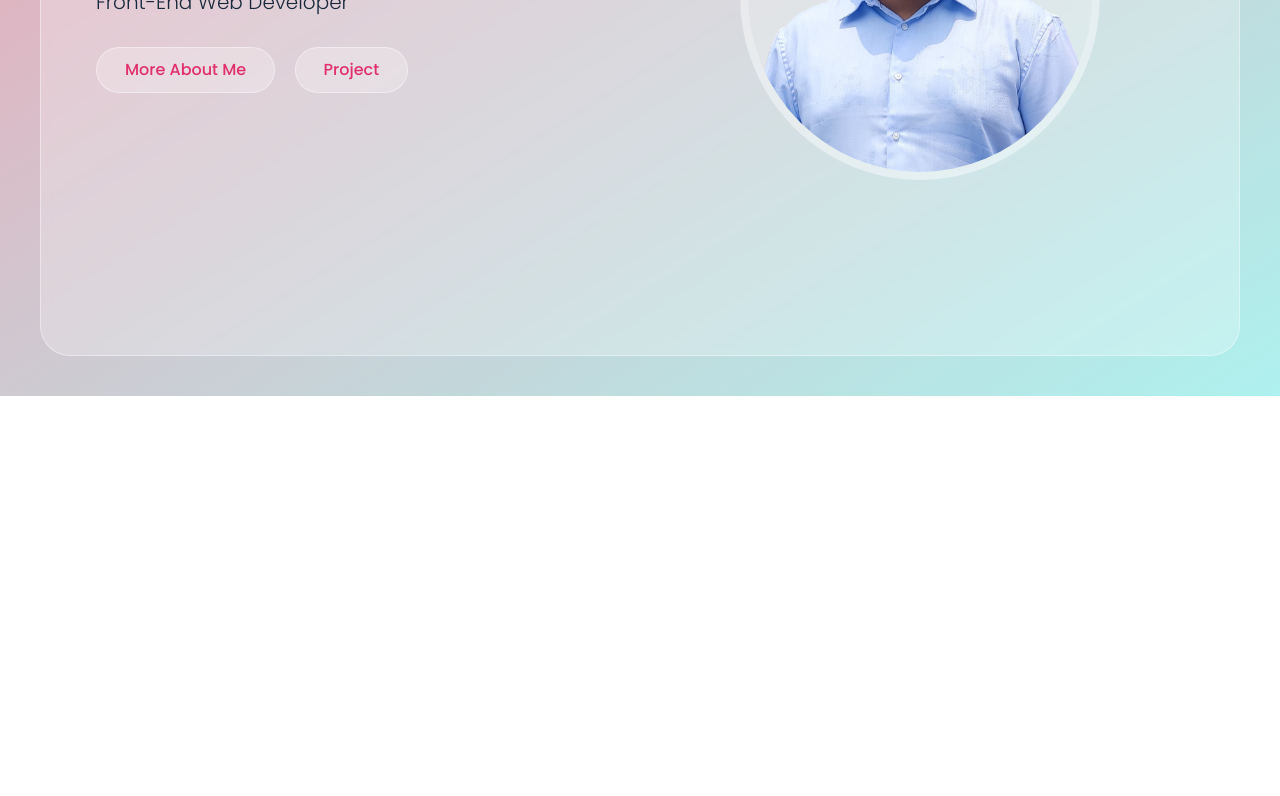
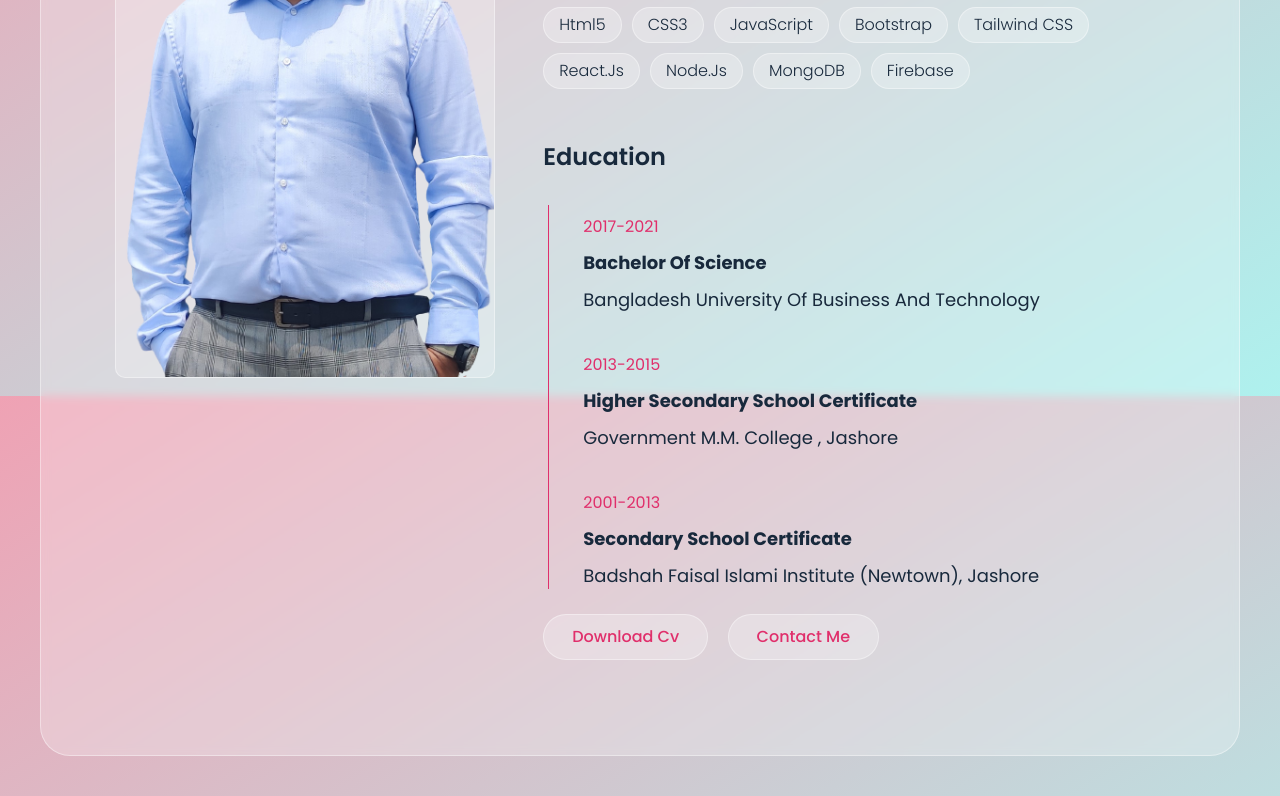
Before and after one commit to FaizulHassan-Rhine/portfolio_website, a plain HTML site: page index.html in a window 1280 px wide. Shown: the part 404-1200 px from the top of the page. Before the commit the page ends 800 px from the top, so only its background shows below. Drawn offline with Linux system fonts and the light colour scheme.

Commit message:
add about me section

```diff
--- a/css/style.css
+++ b/css/style.css
@@ -47,6 +47,7 @@ body{
     min-height: 100vh;
     background-image: linear-gradient(to bottom right, var(--pink-light), var(--cyan-light));
     font-size: 16px;
+    background-attachment: fixed;
     font-family: 'Poppins', sans-serif;
     font-weight: 300;
     color: var(--blue-dark);
@@ -105,6 +106,24 @@ section{
 }
 .align-items-center{
     align-items: center;
+}
+.hidden{
+    display: none !important;
+}
+/* -------------------------------section Title-------------------- */
+.section-title{
+    padding: 0 15px;
+    width: 100%;
+    text-align: center;
+    margin-bottom: 40px;
+}
+section-title h2{
+    font-size: 40px;
+    text-transform: capitalize;
+
+}
+.sec-padding{
+    padding: 80px 0;
 }
 /* ----------------------------------custom scrollbar---------------------- */
 ::-webkit-scrollbar{
@@ -193,3 +212,97 @@ section{
     width: 100%;
     border-radius: 50%;
 }
+
+
+/* --------------------------------------About Section-------------------------- */
+
+.about-img{
+    width: 40%;
+    padding: 0 15px;
+}
+.about-text{
+    width: 60%;
+    padding: 0 15px;
+}
+
+.about-img .img-box{
+background-color: var(--white-alpha-25);
+max-width: 380px;
+border: 1px solid var(--white-alpha-40);
+margin: auto;
+border-radius: 10px;
+}
+
+.about-img .img-box img{
+width: 100%;
+}
+.about-text h3{
+    text-transform: capitalize;
+    font-size: 20px;
+    margin: 20px 0;
+}
+
+.about-text .skills{
+    display: flex;
+    flex-wrap: wrap;
+}
+
+.about-text .skill-item{
+    background-color: var(--white-alpha-25);
+    border: 1px solid var(--white-alpha-40);
+    padding: 5px 15px;
+    text-transform: capitalize;
+    margin: 0 10px 10px 0;
+    border-radius: 20px;
+}
+
+.about-education{
+    margin-top: 40px;
+    margin-bottom: 30px;
+}
+
+
+.about-text .timeline{
+    position: relative;
+}
+.about-text .timeline::before{
+    content: '';
+    position: absolute;
+    height: 100%;
+    width: 1px;
+    top: 0;
+    left: 5px;
+    background-color: var(--main-color);
+}
+
+
+
+.about-text .timeline-item{
+    margin-bottom: 30px;
+    position: relative;
+    padding: 10px 0 0 40px;
+}
+
+.about-text .timeline-item:last-child{
+    margin-bottom: 0;
+
+}
+
+.about-text .timeline-item .date{
+    display: block;
+    color: var(--main-color);
+    font-weight: 400;
+    margin: 0 0 10px;
+}
+.about-text .timeline-item h4{
+    font-size: 18px;
+    text-transform: capitalize;
+    margin: 0 0 10px;
+}
+.about-text .timeline-item h4 span{
+    font-weight: 400;
+}
+
+.about-text .btn{
+    margin: 15px 15px 15px 0;
+}
--- a/index.html
+++ b/index.html
@@ -13,7 +13,7 @@
   <div class="main">
 
     <!-- Home section start -->
-    <section class="home-section align-items-center">
+    <section class="home-section align-items-center hidden">
       <div class="container">
         <div class="row align-items-center">
           <div class="home-text">
@@ -34,6 +34,77 @@
     </section>
     <!-- Home Section end -->
 
+    <!-- About Section start -->
+    <section class="about-section sec-padding">
+      <div class="container">
+        <div class="row">
+          <div class="section-title">
+            <h2>About Me</h2>
+          </div>
+        </div>
+        <div class="row">
+          <div class="about-img">
+            <div class="img-box">
+              <img src="img/about.png" alt="">
+            </div>
+          </div>
+          <div class="about-text">
+            <p>I have successfully completed B.Sc. in Engineering (CSE) from Bangladesh University of Business and Technology. I have just finished a course on Web Development and I have mastered some of the skills that helped me to become a Front-end web developer. I am very dedicated about teamwork and soft skills though I'm a technological person. I am skilled in Html5, CSS3, Tailwind CSS, JavaScript, React.js, API.</p>
+            <h3>Skills</h3>
+            <div class="skills">
+              <div class="skill-item">Html5</div>
+              <div class="skill-item">CSS3</div>
+              <div class="skill-item">JavaScript</div>
+              <div class="skill-item">Bootstrap</div>
+              <div class="skill-item">Tailwind CSS</div>
+              <div class="skill-item">React.js</div>
+              <div class="skill-item">Node.js</div>
+              <div class="skill-item">MongoDB</div>
+              <div class="skill-item">Firebase</div>
+            </div>
+            <div class="about-education">
+              <h2>Education</h2>
+             </div>
+
+             <!-- Education Start -->
+             <div class="tab-container" id="education">
+               <div class="timeline">
+                 <div class="timeline-item">
+                   <span class="date">2017-2021</span>
+                   <h4>Bachelor of Science </h4>
+                   <h4><span>Bangladesh University of Business and Technology</span></h4>
+
+
+                 </div>
+
+                 <div class="timeline-item">
+                  <span class="date">2013-2015</span>
+                  <h4>Higher Secondary School Certificate</h4>
+                  <h4><span>Government M.M. College , Jashore</span></h4>
+
+                </div>
+
+                 <div class="timeline-item">
+                   <span class="date">2001-2013</span>
+                   <h4>Secondary School Certificate</h4>
+                   <h4><span>Badshah Faisal Islami Institute (Newtown), Jashore</span></h4>
+
+
+                 </div>
+
+
+               </div>
+
+             </div>
+             <!-- Education end -->
+              <a href="#" class="btn"> download cv</a>
+              <a href="#" class="btn"> contact me</a>
+          </div>
+        </div>
+      </div>
+    </section>
+    <!-- About Section end -->
+
   </div>
 
 
```
